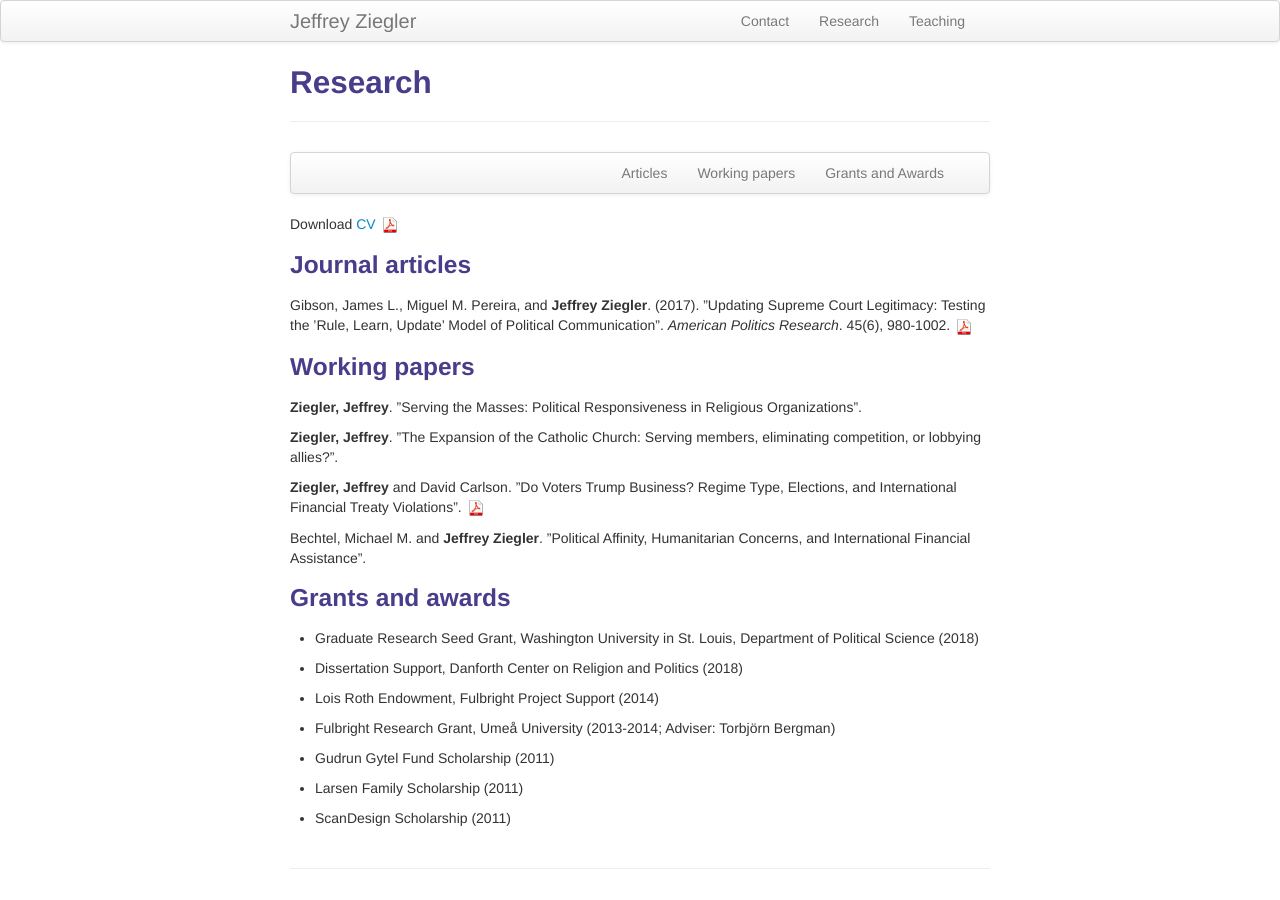
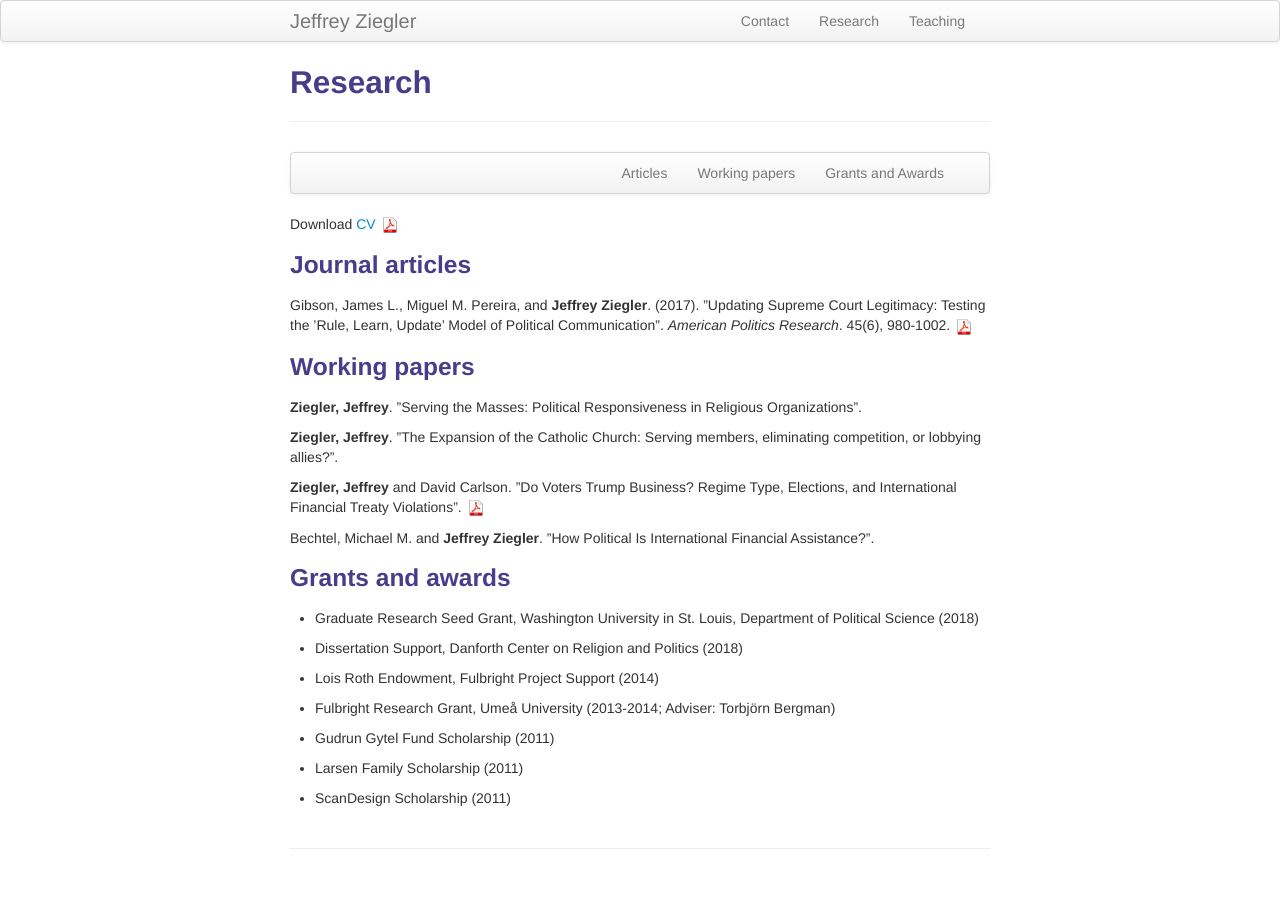
Before and after one commit to zieglerjef/zieglerjef.github.io, a Jekyll site: the page built from pages/pubs.md, in a window 1280 px wide. Built offline with Jekyll 4.4.1, drawn with Linux system fonts in a browser that asks for light colours.

Commit message:
Update pubs.md

```diff
--- a/pages/pubs.md
+++ b/pages/pubs.md
@@ -32,7 +32,7 @@ the ’Rule, Learn, Update’ Model of Political Communication”. *American Pol
 **Ziegler, Jeffrey** and David Carlson. ”Do Voters Trump Business? Regime Type, Elections, and International Financial Treaty
 Violations”. [![pdf](icons16/pdf-icon.png)](https://drive.google.com/open?id=10Ae8jxMgbHcBat3hikysuSEkpXvje0yY)
 
-Bechtel, Michael M. and **Jeffrey Ziegler**. ”Political Affinity, Humanitarian Concerns, and International Financial Assistance”.
+Bechtel, Michael M. and **Jeffrey Ziegler**. ”How Political Is International Financial Assistance?”.
 
 ### <a name="articles"></a>Grants and awards
 
```
